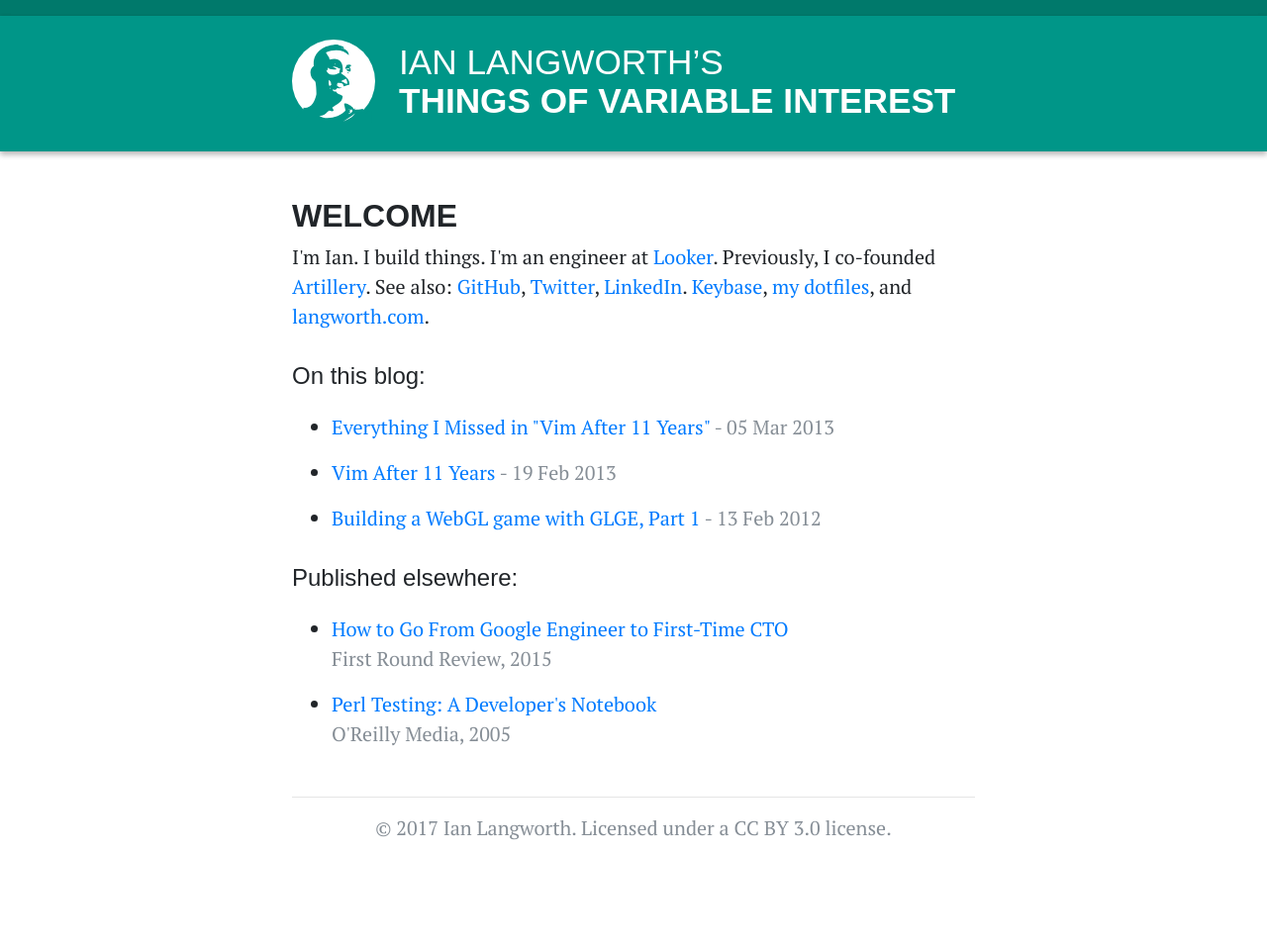
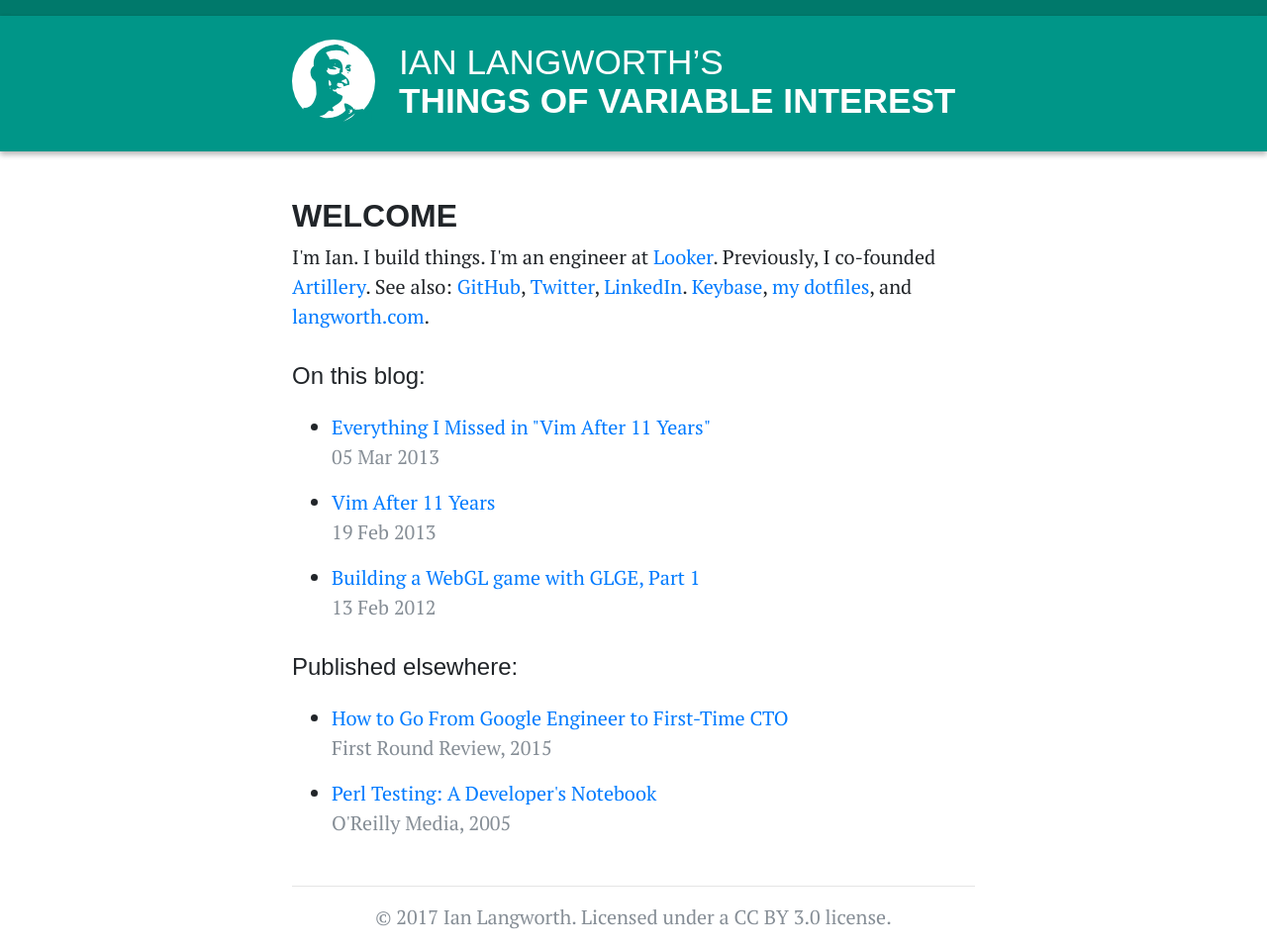
Before and after one commit to statico/statico.github.io, a Jekyll site: the page built from index.md, in a window 1280 px wide. Shown: the whole page at 99% size. Built offline with Jekyll 4.4.1, drawn with Linux system fonts in a browser that asks for light colours; some web fonts are replaced; before the commit the page ends 900 px from its top, so only the background shows below that.

Commit message:
Index fix

```diff
--- a/index.md
+++ b/index.md
@@ -25,7 +25,7 @@ title: Welcome
     {% if post.draft != true %}
       <li class="my-3">
         <a href="{{ post.url }}">{{ post.title }}</a>
-        <span class="text-secondary">- {{ post.date | date_to_string }}</span>
+        <br/><span class="text-secondary">{{ post.date | date_to_string }}</span>
       </li>
     {% endif %}
   {% endfor %}
```
